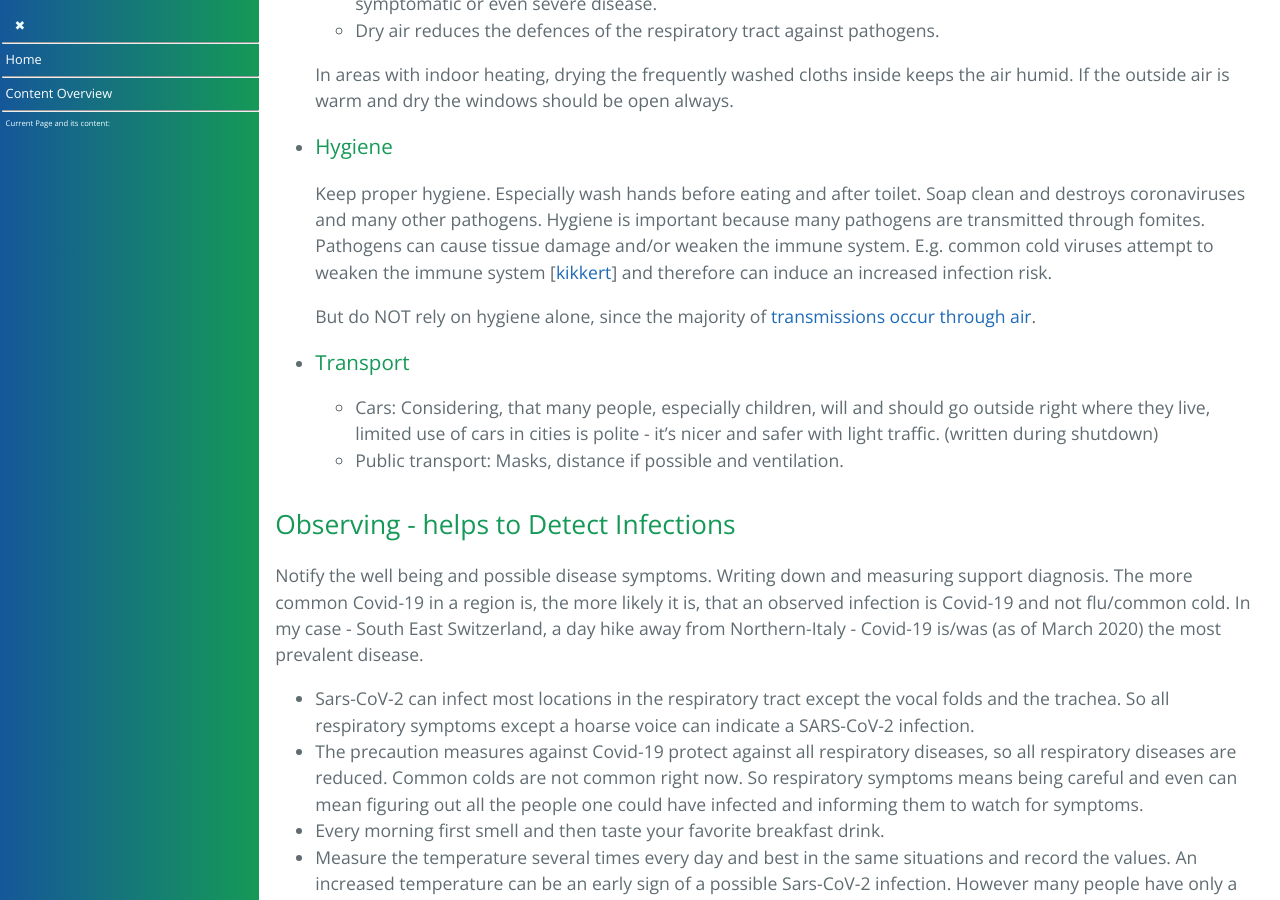
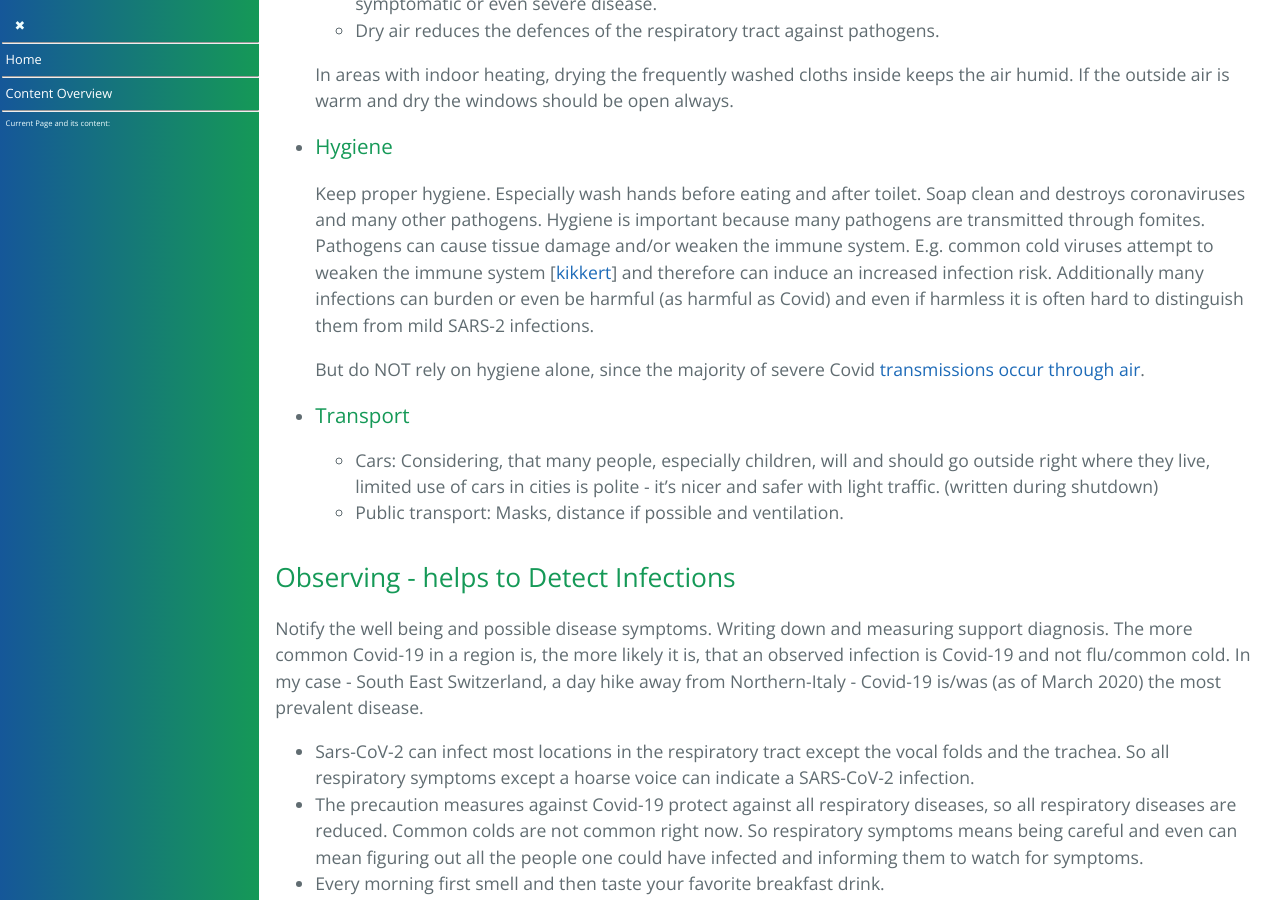
Before and after one commit to forestgrape/coronavirus, a Jekyll site: the page built from 1_introduction/suggestions.md, in a window 1280 px wide and 900 px high, scrolled down 2788 px. Built offline with Jekyll 4.4.1, drawn with Linux system fonts in a browser that asks for light colours; our own code applies the rules of GitHub Pages for plain Markdown files.

Commit message:
formulations

```diff
--- a/1_introduction/suggestions.md
+++ b/1_introduction/suggestions.md
@@ -72,9 +72,9 @@ In brief: To reduce the infection possibilities keep some distance or wear a mas
     In areas with indoor heating, drying the frequently washed cloths inside keeps the air humid. If the outside air is warm and dry the windows should be open always.
 
 * ### Hygiene
-    Keep proper hygiene. Especially wash hands before eating and after toilet. Soap clean and destroys coronaviruses and many other pathogens. Hygiene is important because many pathogens are transmitted through fomites. Pathogens can cause tissue damage and/or weaken the immune system. E.g. common cold viruses attempt to weaken the immune system [[kikkert](../4_immunological/immune_evasion.md#kikkert)] and therefore can induce an increased infection risk.
+    Keep proper hygiene. Especially wash hands before eating and after toilet. Soap clean and destroys coronaviruses and many other pathogens. Hygiene is important because many pathogens are transmitted through fomites. Pathogens can cause tissue damage and/or weaken the immune system. E.g. common cold viruses attempt to weaken the immune system [[kikkert](../4_immunological/immune_evasion.md#kikkert)] and therefore can induce an increased infection risk. Additionally many infections can burden or even be harmful (as harmful as Covid) and even if harmless it is often hard to distinguish them from mild SARS-2 infections.
 
-    But do NOT rely on hygiene alone, since the majority of [transmissions occur through air](../5_epidemiological/transmission.md).
+    But do NOT rely on hygiene alone, since the majority of severe Covid [transmissions occur through air](../5_epidemiological/transmission.md).
 
 * ### Transport
   * Cars: Considering, that many people, especially children, will and should go outside right where they live, limited use of cars in cities is polite - it's nicer and safer with light traffic. (written during shutdown)
```
